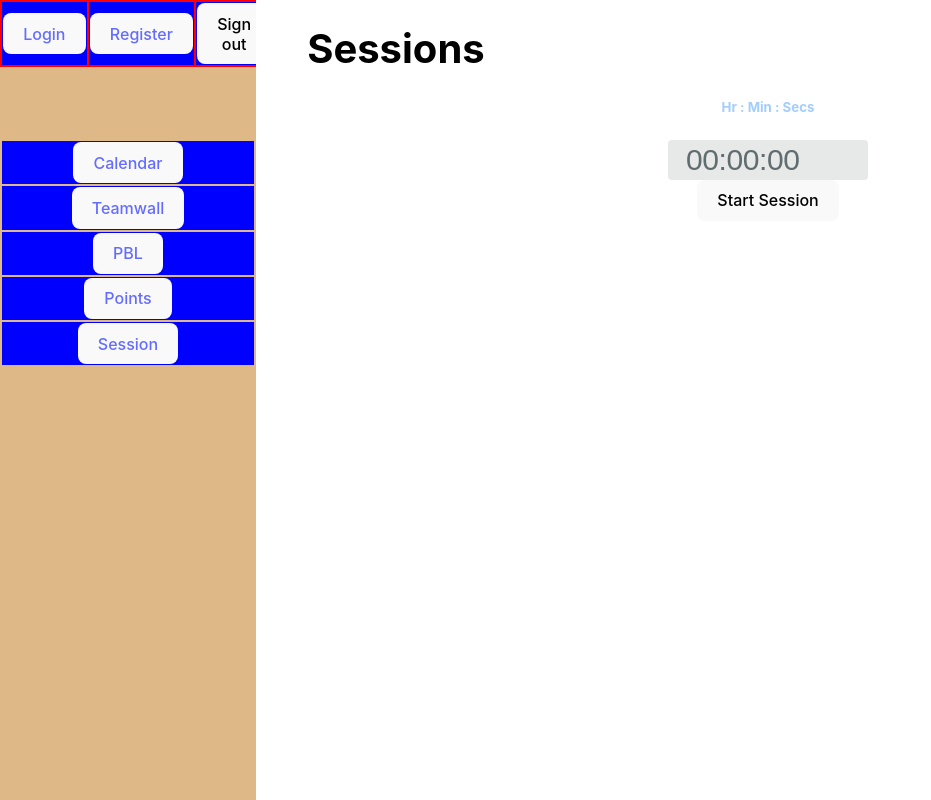
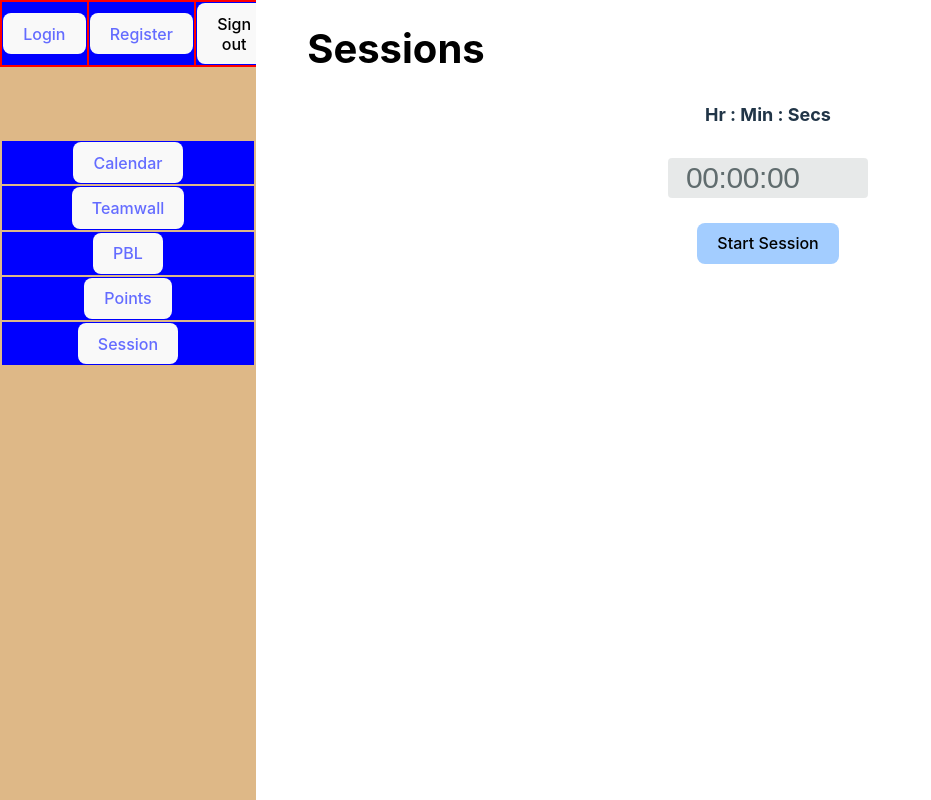
Before and after one commit to leongroth/Grouper, a React (Vite) app: page /Session in a window 1280 px wide. Shown: the whole page, without its empty margins (0-931 px from the left). Built offline with nearby package versions, Linux system fonts and the light colour scheme; no server answers.

Commit message:
sessions updates
hej jeg har lavet noget design, zesty things

```diff
--- a/src/Sessions/Spinner.css
+++ b/src/Sessions/Spinner.css
@@ -72,7 +72,7 @@
 
   .arrow{
     position: absolute;
-    top: 20%;
+    top: 28%;
     left: 50%;
     transform: translateX(-50%);
     color: #4195FF;
@@ -85,22 +85,20 @@
 
   #spin{
     position: absolute;
-    top: 62%;
+    text-align-last: justify;
+    top: 65%;
     left: 50%;
     transform: translate(-50%,-50%);
     z-index: 10;
     background-color: #e2e2e2;
     text-transform: uppercase;
-    border: 8px soild #fff;
     font-weight: bold;
     font-size: 20px;
     color: #a2a2a2;
     width: 80px;
     height: 80px;
-    font-family: sans-serif;
     border-radius: 50%;
     cursor: pointer;
-    outline: none;
     letter-spacing: 1px;
 
   }
@@ -108,5 +106,6 @@
 
   .colored-toast .swal2-title {
     color: black;
+    text-align: center;
 
   }
--- a/src/Sessions/Timeinput.css
+++ b/src/Sessions/Timeinput.css
@@ -1,4 +1,4 @@
-.indtast {
+.inputSessions {
     background-color: rgba(96, 108, 110, 0.15);
     height: 40px;
     padding: 10px 10px;
@@ -13,13 +13,26 @@
     width: 200px;
   }
 
+.HrMinSecIndication {
+  font-size: large;
+}
 
+.buttonSessions {
+  color: #000;
+  background-color: #A3CDFF;
+  margin: 25px 20px;
+
+}
+
+.buttonStopBreak {
+  margin: 25px 20px;
+}
 
   .Timer {
     font-size: large;
     margin: auto;
     height: 40px;
-    padding: 10px 10px;
+    padding: 20px 20px;
     color: #606c6e;
     font-size: 30px;
     outline: 0 solid transparent;
@@ -34,7 +47,8 @@
   .SessionsCompleted {
     margin: auto;
     background: linear-gradient(135deg, #A3CDFF, #96E276);
-    height: 45px;
+    font-weight: bold;
+    height: 80px;
     padding: 10px 10px;
     color: #000;
     font-size: 20px;
@@ -44,5 +58,5 @@
     border-radius: 4px;
     letter-spacing: -0.4px;
     padding: 10px 10px;
-    width: 200px;
+    width: 250px;
   }
--- a/src/Sessions/timeInput.jsx
+++ b/src/Sessions/timeInput.jsx
@@ -102,9 +102,9 @@ const TimeInput = () => {
   return (
     <div>
       <h1 style={{ color: "black", width:"60%"}}>Sessions</h1>
-      <h5 style={{ color: '#A3CDFF' }}>Hr : Min : Secs</h5>
+      <h5 className="HrMinSecIndication">Hr : Min : Secs</h5>
       {!sessionCompleted && (
-        <input className="indtast" type="text" onChange={onChange} onBlur={onBlur} value={value} />
+        <input className="inputSessions" type="text" onChange={onChange} onBlur={onBlur} value={value} />
       )}
       <div>
         {showTimer && (
@@ -114,13 +114,13 @@ const TimeInput = () => {
         )}
 
         { !isToggled && (
-        <button onClick={toggleCountdown} style={{ textAlign: "center", margin: "auto" }}>
+        <button onClick={toggleCountdown} className="buttonSessions">
         {countdownStarted ? (!isActive ? 'Resume' : 'pause') : 'Start Session'}
       </button>
         )}
 
         { isToggled && (
-          <button onClick={() => [setIsToggled(false), toggleCountdown()]}> Breaks over </button>
+          <button className="buttonStopBreak" onClick={() => [setIsToggled(false), toggleCountdown()]}> Breaks over </button>
         )}
 
         {isToggled && <Spinner />}
```
